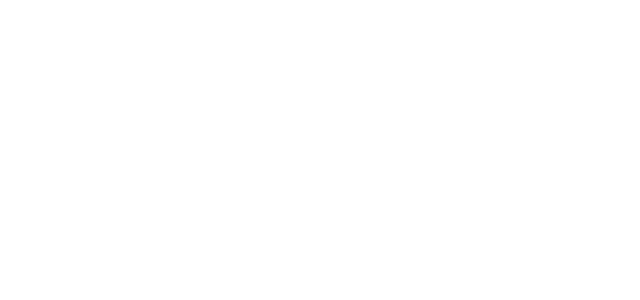
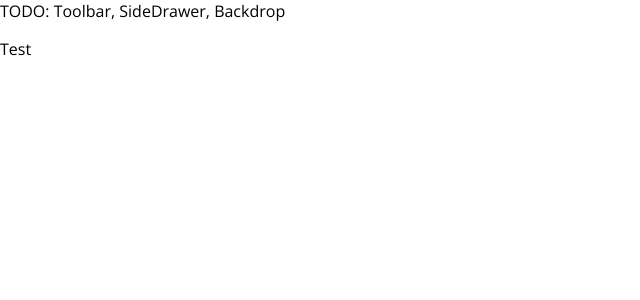
Before and after one commit to rch4ngel/burgerbuilder, a React (Create React App) app: page / in a window 1280 px wide. Shown: the top 300 px of the page, without its empty margins (0-640 px from the left). Built offline with nearby package versions, Linux system fonts and the light colour scheme.

Commit message:
Add Layout Component

```diff
--- a/src/App.js
+++ b/src/App.js
@@ -1,9 +1,13 @@
 import React from 'react';
+
+import Layout from './components/Layout/Layout';
 
 function App() {
   return (
     <div>
-
+      <Layout>
+        <p>Test</p>
+      </Layout>
     </div>
   );
 }
--- /dev/null
+++ b/src/components/Layout/Layout.js
@@ -0,0 +1,11 @@
+import React from 'react';
+import Aux from '../../hoc/Aux'
+
+const Layout = (props) => (
+    <Aux>
+        <div>TODO: Toolbar, SideDrawer, Backdrop</div>
+        <main>{props.children}</main>
+    </Aux>
+);
+
+export default Layout;
--- /dev/null
+++ b/src/hoc/Aux.js
@@ -0,0 +1,3 @@
+const aux = (props) => props.children;
+
+export default aux;
--- a/src/index.css
+++ b/src/index.css
@@ -1,5 +1,5 @@
 body {
   margin: 0;
   padding: 0;
-  font-family: "Open Sans", serif;
+  font-family: "Open Sans", sans-serif;
 }
```
Also changed, not shown: src/components/Layout/Layout.module.css (added).
